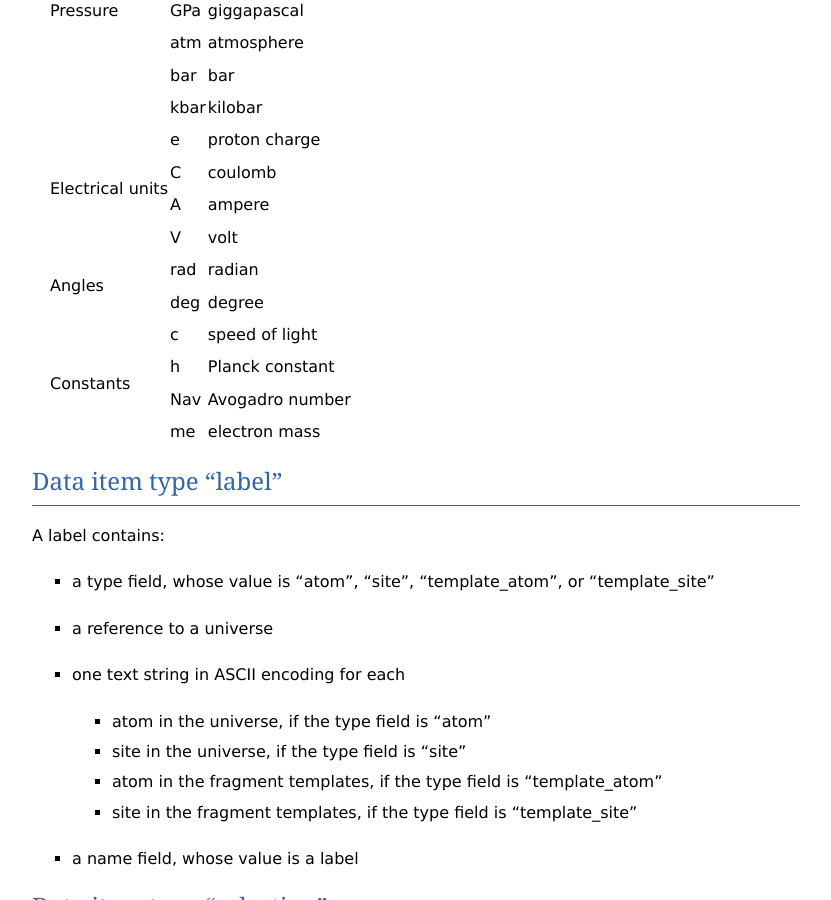
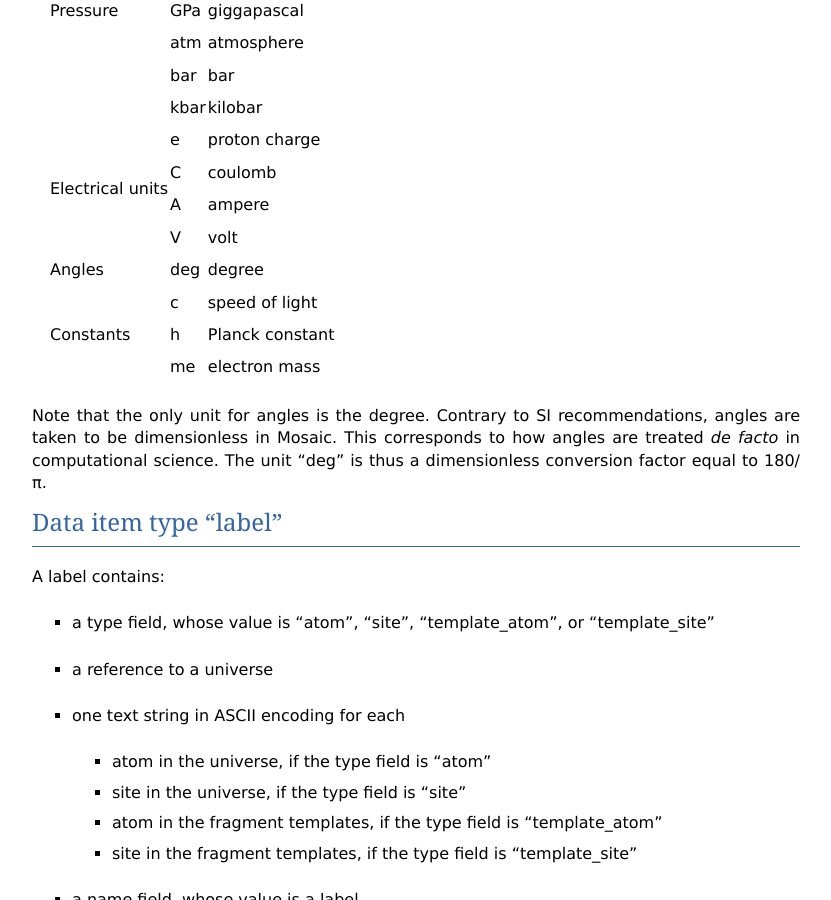
Before and after one commit to mosaic-data-model/mosaic-specification, a Sphinx documentation site: the page built from doc/source/data_model.rst, in a window 1280 px wide and 900 px high, scrolled down 5183 px. Shown: the whole window, without its empty margins (48-879 px from the left). Built offline with Sphinx 7.4.7, drawn with Linux system fonts in a browser that asks for light colours.

Commit message:
Units: remove Nav and rad

```diff
--- a/doc/source/conf.py
+++ b/doc/source/conf.py
@@ -55,7 +55,7 @@ copyright = u'2013, The Mosaic Community'
 # The short X.Y version.
 version = '0.9'
 # The full version, including alpha/beta/rc tags.
-release = '0.9.0'
+release = '0.9.1'
 
 # The language for content autogenerated by Sphinx. Refer to documentation
 # for a list of supported languages.
--- a/doc/source/data_model.rst
+++ b/doc/source/data_model.rst
@@ -371,18 +371,20 @@ The following unit symbols may be used:
    +             +------+-----------------+
    |             | V    | volt            |
    +-------------+------+-----------------+
-   | Angles      | rad  | radian          |
-   +             +------+-----------------+
-   |             | deg  | degree          |
+   | Angles      | deg  | degree          |
    +-------------+------+-----------------+
    | Constants   | c    | speed of light  |
    +             +------+-----------------+
    |             | h    | Planck constant |
    +             +------+-----------------+
-   |             | Nav  | Avogadro number |
-   +             +------+-----------------+
    |             | me   | electron mass   |
    +-------------+------+-----------------+
+
+Note that the only unit for angles is the degree. Contrary to SI
+recommendations, angles are taken to be dimensionless in Mosaic.  This
+corresponds to how angles are treated *de facto* in computational
+science. The unit "deg" is thus a dimensionless conversion factor
+equal to 180/π.
 
 
 .. index::
```
